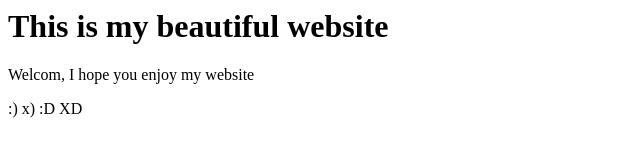
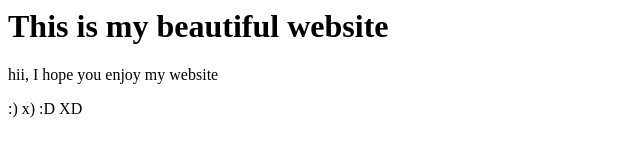
Before and after one commit to ShaikFiru/awesome-repo, a plain HTML site: page index.html in a window 1280 px wide. Shown: the full height of the page, 0-640 px from the left. Drawn offline with Linux system fonts and the light colour scheme.

Commit message:
change welcome to hi

```diff
--- a/index.html
+++ b/index.html
@@ -1,6 +1,6 @@
  <html>
 <title>This is my website</title>
 <h1>This is my beautiful website</h1>
-<p>Welcom, I hope you enjoy my website</p>
+<p>hii, I hope you enjoy my website</p>
 <p> :) x) :D XD</P>
 </html>
```
